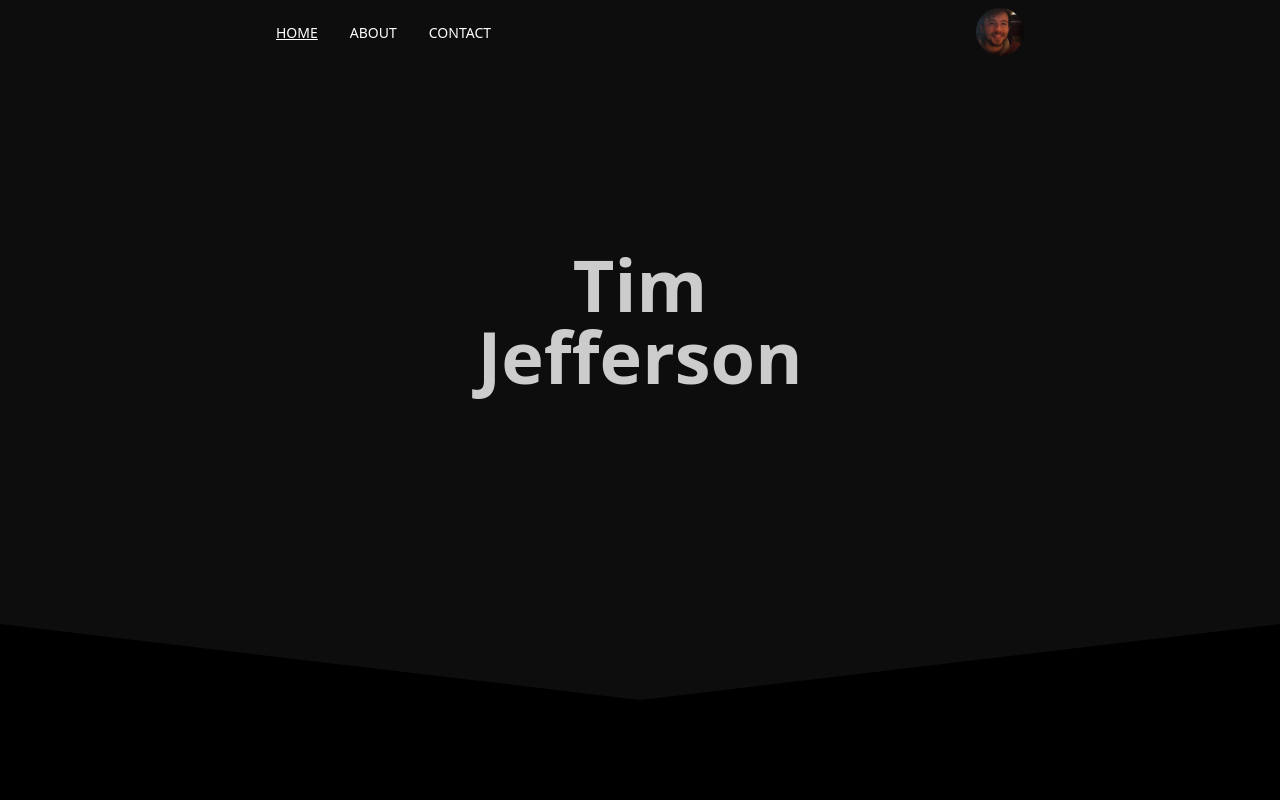
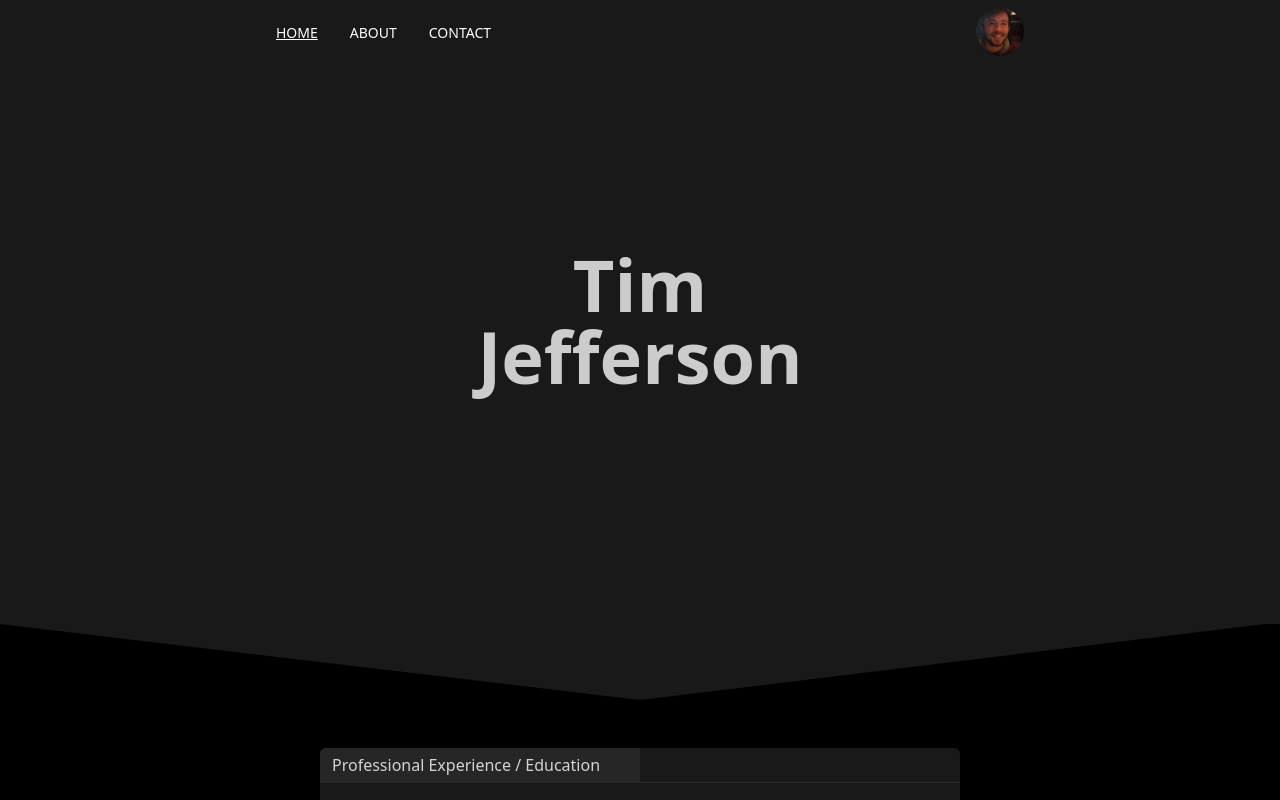
Before and after one commit to Walrussuit101/next-portfolio, a Next.js app: page / in a window 1280 px wide. Built offline with nearby package versions, Linux system fonts and the light colour scheme.

Commit message:
add work / education to home page

```diff
--- a/components/Hero.tsx
+++ b/components/Hero.tsx
@@ -11,7 +11,7 @@ const Hero = ({ mainText, loopTexts, children }: HeroProps) => {
 
     return (
         <>
-            <div className="hero min-h-hero bg-base-200">
+            <div className="hero min-h-hero bg-base-300">
                 <div className="hero-content text-center">
                     <div className="max-w-md">
                         <h1 className="text-5xl md:text-6xl lg:text-7xl font-bold">{ mainText }</h1>
@@ -20,7 +20,7 @@ const Hero = ({ mainText, loopTexts, children }: HeroProps) => {
                     </div>
                 </div>
             </div>
-            <div className="triangle border-t-base-200" />
+            <div className="triangle border-t-base-300" />
         </>
     )
 }
--- a/components/NavBar.tsx
+++ b/components/NavBar.tsx
@@ -4,7 +4,7 @@ const NavBar = () => {
     const navLinks = useNavLinks();
 
     return (
-        <div className="navbar bg-base-200 text-white px-3 lg:px-40 xl:px-64 2xl:px-96">
+        <div className="navbar bg-base-300 text-white px-3 lg:px-40 xl:px-64 2xl:px-96">
             <div className="navbar-start">
                 <label tabIndex={0} htmlFor="nav-side-drawer" className="btn drawer-button btn-ghost lg:hidden">
                     <svg xmlns="http://www.w3.org/2000/svg" className="h-5 w-5" fill="none" viewBox="0 0 20 20" stroke="currentColor"><path strokeLinecap="round" strokeLinejoin="round" strokeWidth="2" d="M4 6h16M4 12h8m-8 6h16" /></svg>
--- a/pages/index.tsx
+++ b/pages/index.tsx
@@ -9,6 +9,33 @@ const Home = () => {
             <PageTitle title="Home" />
             <NavBar />
             <Hero mainText="Tim Jefferson" loopTexts={["Web Developer.", "React Enthusiast.", "Software Engineer.", "Hobby Guitarist.", "Phish Lover.", "Dog Dad."]} />
+
+            <div className="flex justify-center my-12" id="about">
+                <div className="stats stats-vertical bg-base-300 mx-4 w-full sm:w-[40rem] rounded-md">
+                    <div className="badge badge-lg py-4 w-full justify-start md:w-1/2">Professional Experience / Education</div>
+
+                    <div className="stat hover:cursor-pointer hover:bg-base-200">
+                        <div className="stat-title">Computer Enterprises Inc.</div>
+                        <div className="stat-value whitespace-normal">Developer I</div>
+                        <div className="stat-desc">Sept. 22' - Current</div>
+
+                        <div className="stat-value mt-4 whitespace-normal">Associate Developer</div>
+                        <div className="stat-desc">June 21' - Sept. 22'</div>
+                    </div>
+
+                    <div className="stat text-right hover:cursor-pointer hover:bg-base-200">
+                        <div className="stat-title">Henry Schein</div>
+                        <div className="stat-value whitespace-normal">Associate IT Field Services Specialist</div>
+                        <div className="stat-desc">May 19' - May 21'</div>
+                    </div>
+
+                    <div className="stat hover:cursor-pointer hover:bg-base-200">
+                        <div className="stat-title">York College of Pennsylvania</div>
+                        <div className="stat-value whitespace-normal">BS Computer Science</div>
+                        <div className="stat-desc">Fall 17' - Spring 21'</div>
+                    </div>
+                </div>
+            </div>
         </NavDrawer>
     )
 }
--- a/styles/global.css
+++ b/styles/global.css
@@ -4,7 +4,6 @@
 
 body {
     height: 100vh;
-    overflow-x: hidden;
 }
 
 #__next {
@@ -19,6 +18,6 @@ body {
     width: 0;
     height: 0;
     border-left: calc(100vw / 2) solid transparent;
-    border-right: calc(100vw / 2) solid transparent;
+    border-right: calc(100vw / 2 - 15px) solid transparent;
     border-top-width: 6vw;
 }
```
